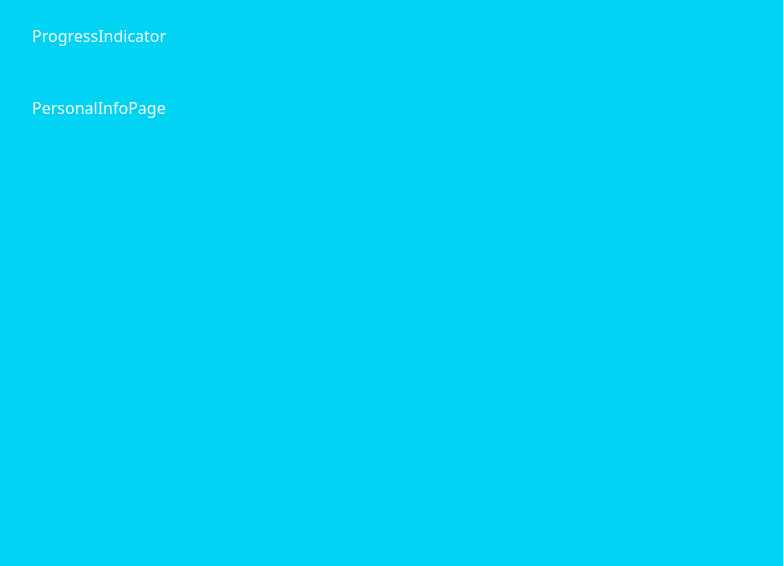
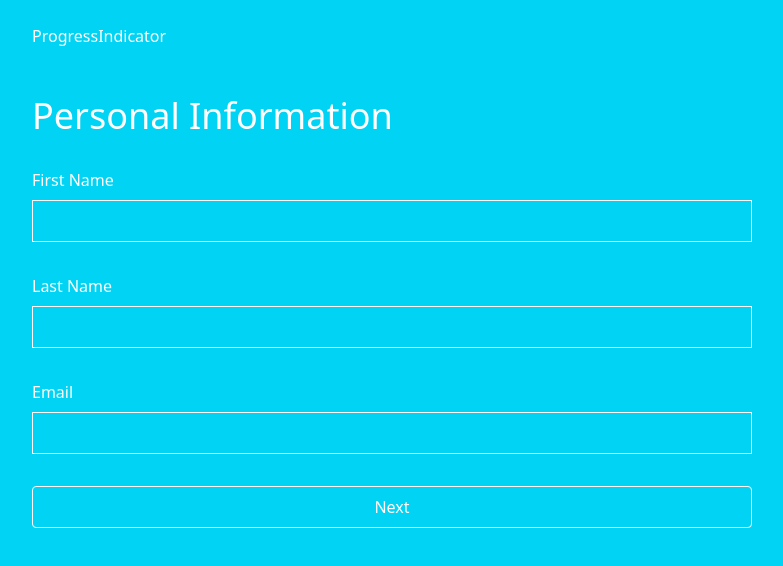
Before and after one commit to chaituteja/multi-step-form, a React (Vite) app: page / in a window 1280 px wide. Shown: the top 566 px of the page, without its empty margins (248-1031 px from the left). Built offline with nearby package versions, Linux system fonts and the light colour scheme.

Commit message:
Created Personal Info page

```diff
--- a/src/pages/PersonalInfoPage.tsx
+++ b/src/pages/PersonalInfoPage.tsx
@@ -1,3 +1,40 @@
 export default function PersonalInfoPage() {
-  return <div>PersonalInfoPage</div>;
+  return (
+    <form className="flex flex-col gap-8">
+      <h1 className="text-4xl font-bol">Personal Information</h1>
+      <div className="flex flex-col gap-y-2">
+        <label htmlFor="firstname">First Name</label>
+        <input
+          className="border-1 border-[#FFF] focus:bg-[#FFEB00] outline-none p-2 focus:rounded-sm focus:text-[#2A004E] text-[#FFEB00] font-bold"
+          id="firstname"
+          type="text"
+          required
+        />
+      </div>
+      <div className="flex flex-col gap-y-2">
+        <label htmlFor="lastname">Last Name</label>
+        <input
+          className="border-1 border-[#FFF] focus:bg-[#FFEB00] outline-none p-2 focus:rounded-sm focus:text-[#2A004E] text-[#FFEB00] font-bold"
+          id="lastname"
+          type="text"
+          required
+        />
+      </div>
+      <div className="flex flex-col gap-y-2">
+        <label htmlFor="email">Email</label>
+        <input
+          className="border-1 border-[#FFF] focus:bg-[#FFEB00] outline-none p-2 focus:rounded-sm focus:text-[#2A004E] text-[#FFEB00] font-bold"
+          id="email"
+          type="email"
+          required
+        />
+      </div>
+      <button
+        className="p-2 border border-white rounded-sm transition-colors hover:bg-[#FFEB00] hover:text-[#2A004E]"
+        type="submit"
+      >
+        Next
+      </button>
+    </form>
+  );
 }
```
